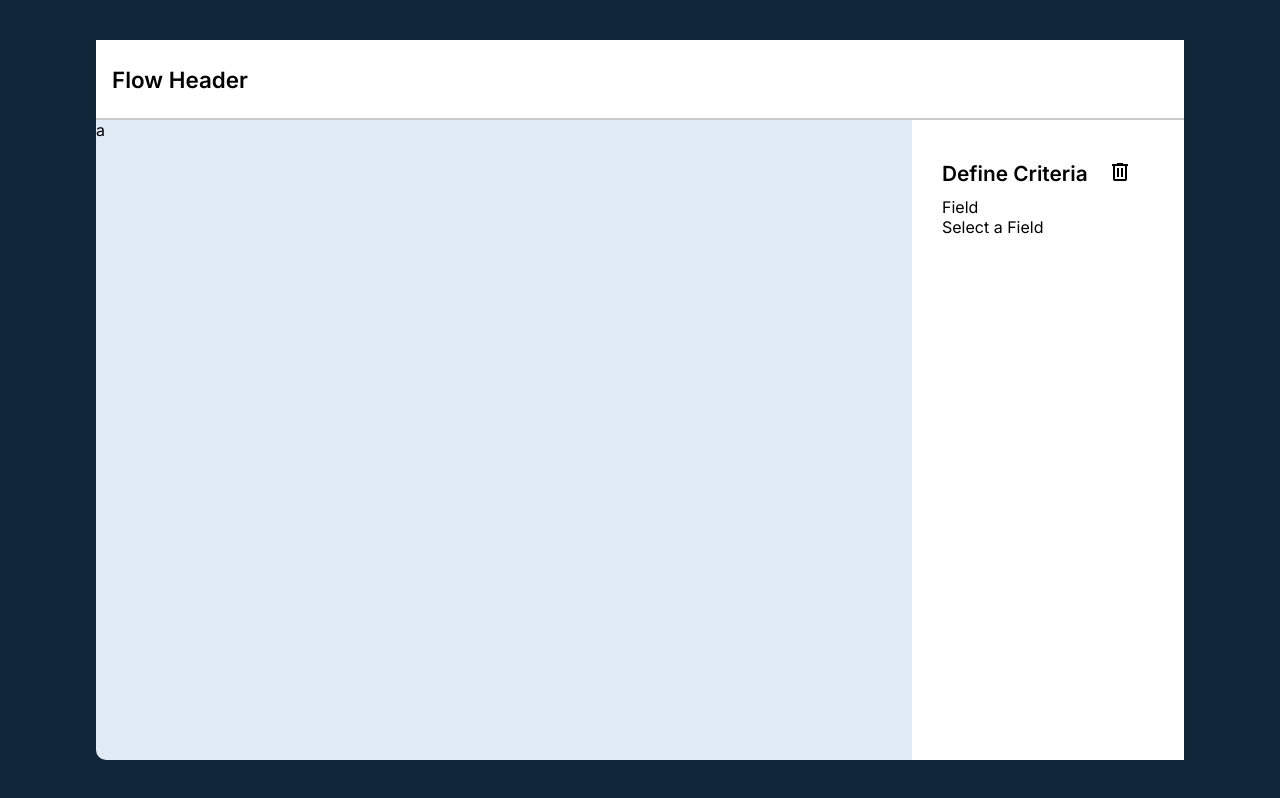
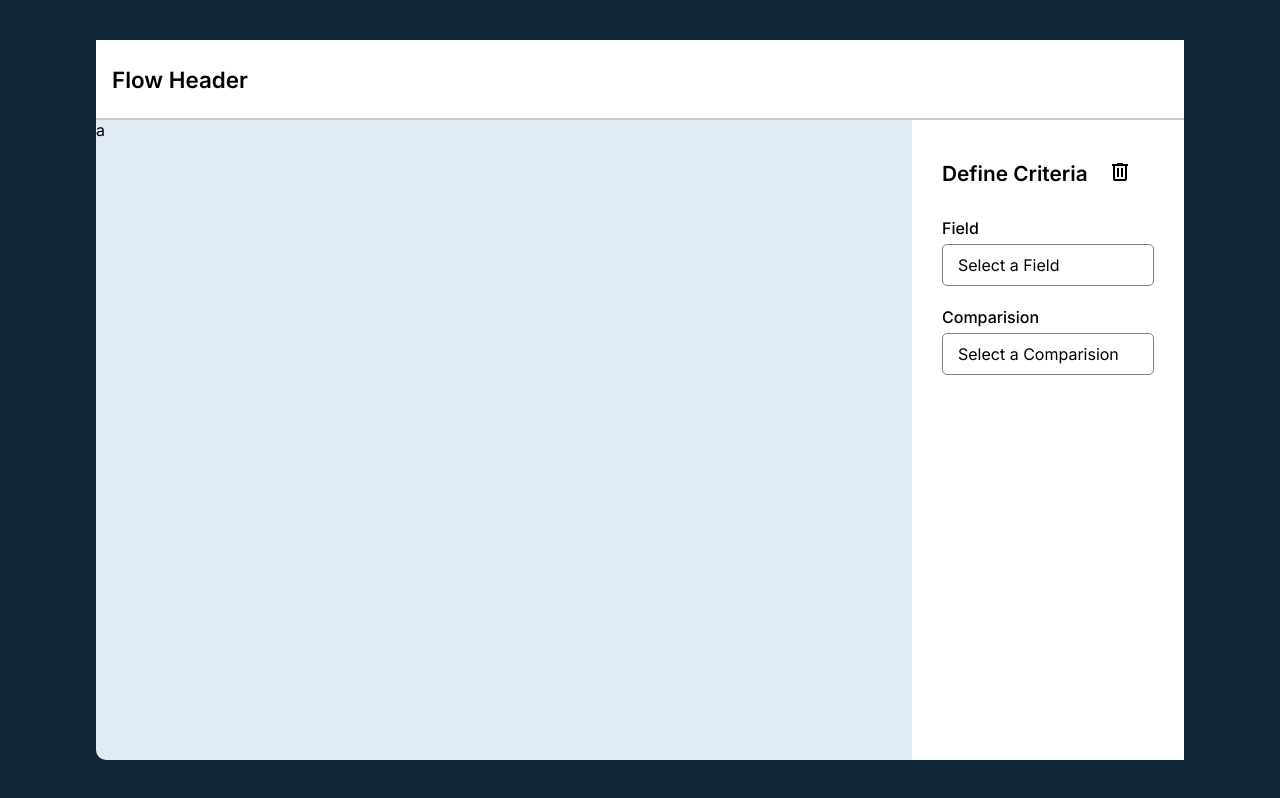
Before and after one commit to Hitesh-IDK/flow-ui, a Next.js app: page / in a window 1280 px wide. Built offline with nearby package versions, Linux system fonts and the light colour scheme.

Commit message:
testing out dropdown

```diff
--- a/app/globals.css
+++ b/app/globals.css
@@ -19,6 +19,14 @@ body {
   color: black;
 }
 
+.unselectable {
+  -webkit-user-select: none;
+  -webkit-touch-callout: none;
+  -moz-user-select: none;
+  -ms-user-select: none;
+  user-select: none;
+}
+
 /* @media (prefers-color-scheme: dark) {
   html {
     color-scheme: dark;
--- a/components/criteria/criteria-box.module.css
+++ b/components/criteria/criteria-box.module.css
@@ -6,12 +6,9 @@
   flex-direction: column;
 }
 
-.field__options {
-  font-size: 1.1rem;
-  width: 100%;
-  height: 2.5rem;
+.field__name {
+  margin-top: 1.3rem;
+  margin-bottom: 0.4rem;
+  font-size: 1rem;
+  font-weight: 500;
 }
-
-.field__option {
-  background-color: antiquewhite;
-}
--- a/components/criteria/criteria-box.tsx
+++ b/components/criteria/criteria-box.tsx
@@ -7,12 +7,29 @@ export default function () {
     "Marketing Staff",
     "Service Staff",
   ];
-  const comparision: string[] = ["Achieved", "Refused", "Pending"];
+  const comparisionOptions: string[] = ["Achieved", "Refused", "Pending"];
+
+  //TODO FIX THIS
+  const checkActive = (isActive: boolean) => {
+    if (isActive) {
+    }
+  };
+
   return (
     <div className={styles.container__main}>
       <div className={styles.criteria__field}>
-        <label>Field</label>
-        <Dropdown name="Field" options={fieldOptions} />
+        <label className={styles.field__name}>Field</label>
+        <Dropdown
+          name="Field"
+          options={fieldOptions}
+          checkActive={checkActive}
+        />
+        <label className={styles.field__name}>Comparision</label>
+        <Dropdown
+          name="Comparision"
+          options={comparisionOptions}
+          checkActive={checkActive}
+        />
       </div>
     </div>
   );
--- a/components/dropdown.module.css
+++ b/components/dropdown.module.css
@@ -1,8 +1,54 @@
 .options__container {
   display: flex;
   flex-direction: column;
+
+  -webkit-user-select: none;
+  -webkit-touch-callout: none;
+  -moz-user-select: none;
+  -ms-user-select: none;
+  user-select: none;
 }
 
 .option {
+  background-color: #3772a9;
+  color: white;
+  padding: 10px 15px;
+  border: 1px solid #b2cde6;
 
+  width: inherit;
 }
+
+.option:hover {
+  background-color: #32689a;
+}
+
+.option:first-child {
+  border-top-right-radius: 5px;
+  border-top-left-radius: 5px;
+}
+
+.option:last-child {
+  border-bottom-right-radius: 5px;
+  border-bottom-left-radius: 5px;
+}
+
+.options {
+  position: relative;
+  max-width: 400px;
+  width: 100%;
+
+  cursor: pointer;
+}
+
+.options__active {
+  padding: 10px 15px;
+  border: 1px solid gray;
+  border-radius: 5px;
+}
+
+.options__inactive {
+  position: absolute;
+  width: inherit;
+
+  z-index: 2;
+}
--- a/components/dropdown.tsx
+++ b/components/dropdown.tsx
@@ -3,10 +3,11 @@
 import styles from "./dropdown.module.css";
 import { useState } from "react";
 
-type Props = {
+interface Props {
   name: string;
   options: string[];
-};
+  checkActive(isActive: boolean): void;
+}
 
 export default function (props: Props): JSX.Element {
   const [isActive, toggleActive] = useState(false);
@@ -20,7 +21,7 @@ export default function (props: Props): JSX.Element {
 
   const optionElements: JSX.Element[] = props.options.map((option, i) => {
     return (
-      <div className={option} onClick={changeActiveOption} key={i}>
+      <div className={styles.option} onClick={changeActiveOption} key={i}>
         {option}
       </div>
     );
@@ -33,10 +34,12 @@ export default function (props: Props): JSX.Element {
 
   return (
     <div className={styles.options__container}>
-      <div className={styles.options__name} onClick={toggleDropdown}>
-        {activeOption}
+      <div className={styles.options} onClick={toggleDropdown}>
+        <div className={styles.options__active}>{activeOption}</div>
+        <div className={styles.options__inactive}>
+          {isActive && optionElements}
+        </div>
       </div>
-      {isActive && optionElements}
     </div>
   );
 }
--- a/components/flow-criteria.module.css
+++ b/components/flow-criteria.module.css
@@ -26,6 +26,7 @@
   background-color: transparent;
   outline: none;
   border: none;
+  cursor: pointer;
 
   position: relative;
 }
--- a/components/tooltip.module.css
+++ b/components/tooltip.module.css
@@ -26,4 +26,5 @@
 
 .tooltip {
   position: relative;
+  z-index: 2;
 }
```
